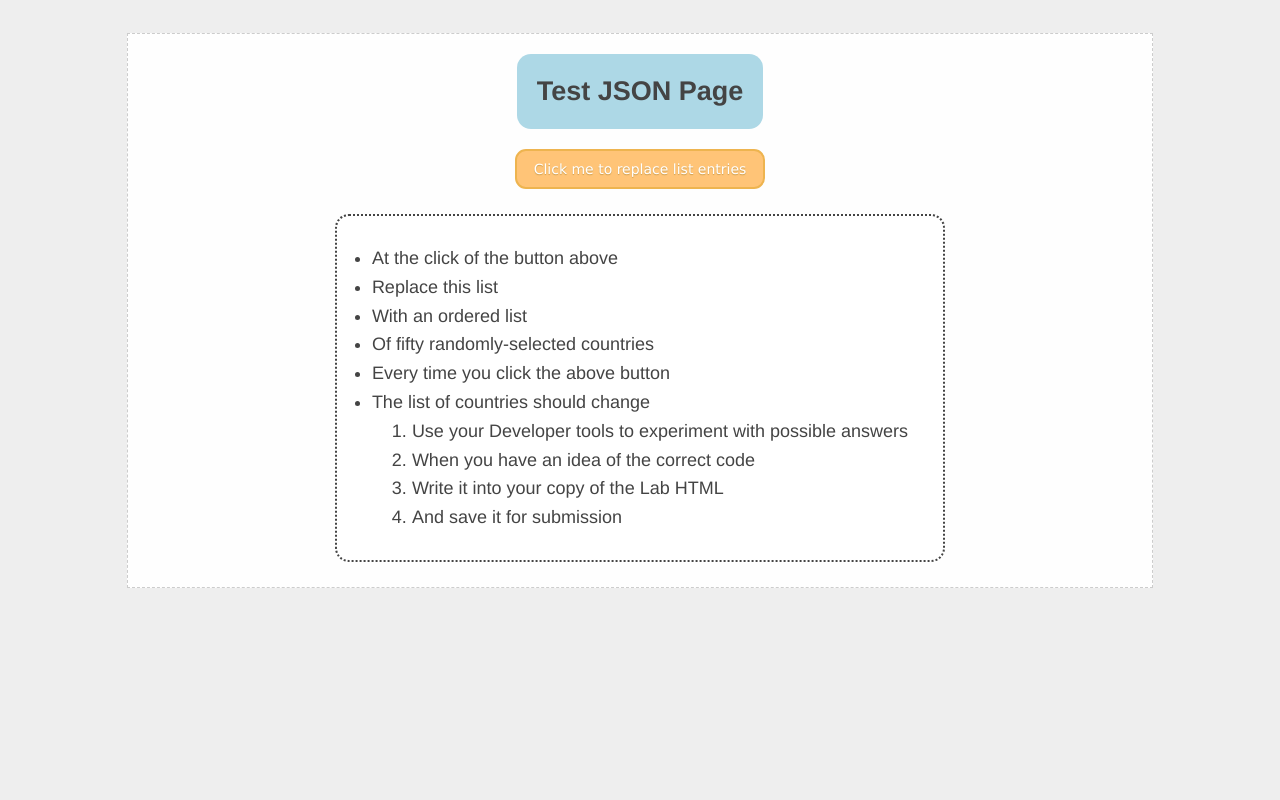
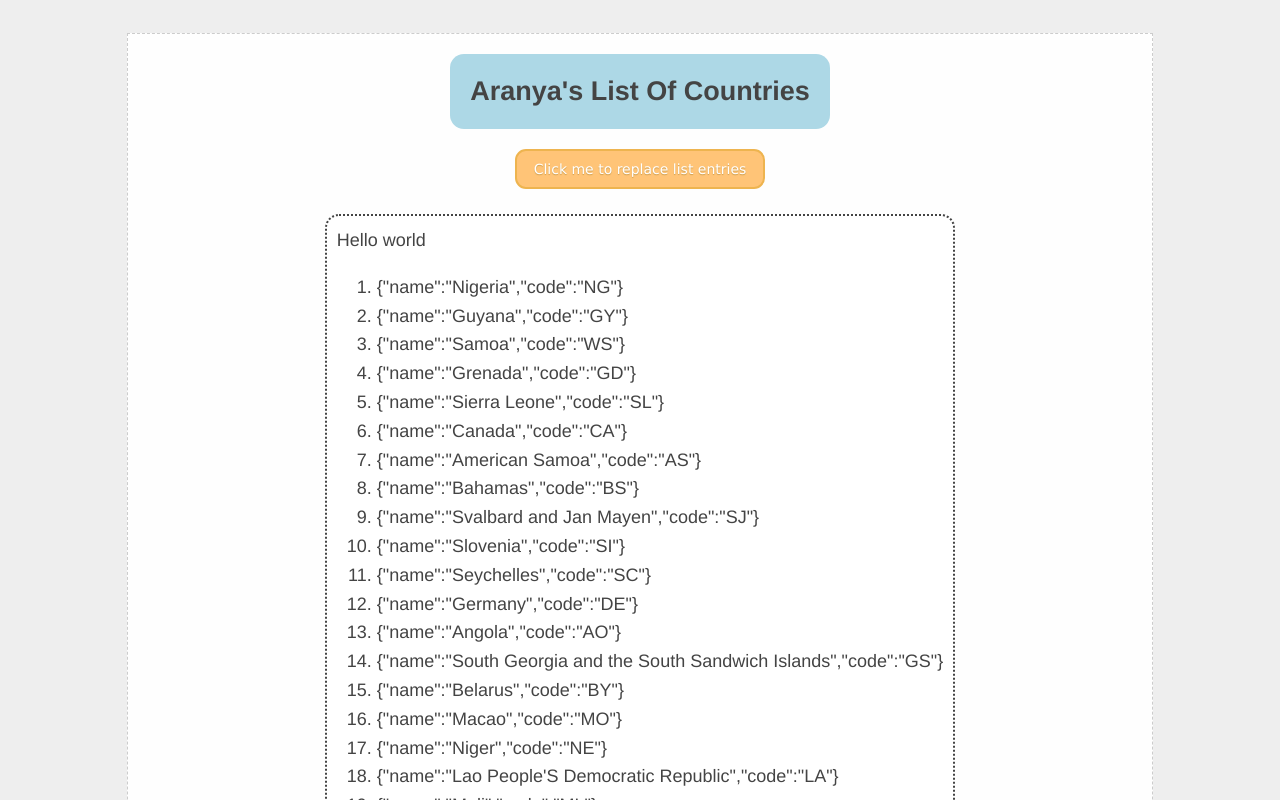
Before and after one commit to aprum/aprum.github.io, a plain HTML site: page lab_5/index.html in a window 1280 px wide. Both pictures are taken after a click on the button "Click me to replace list entries". Shown: the top 800 px of the page. Drawn offline with Linux system fonts and the light colour scheme.

Commit message:
testing random list

```diff
--- a/lab_5/index.html
+++ b/lab_5/index.html
@@ -1,9 +1,8 @@
 <!DOCTYPE html>
 <html lang="en">
-
   <head>
     <title>Test JSON page</title>
-  <link rel="stylesheet" type="text/css" href="styles.css">
+    <link rel="stylesheet" type="text/css" href="styles.css" />
   </head>
 
   <body>
@@ -11,8 +10,9 @@
       <div class="wrapper">
         <div class="header">Test JSON page</div>
         <!-- <button class="button" onclick="loadData()">Load Some JSON</button> -->
-      <button class="button" onclick="console.log('You haven\'t written a function yet!');">Click me to replace list
-        entries</button>
+        <button class="button" onclick="clickMe()">
+          Click me to replace list entries
+        </button>
         <div class="content">
           <ul class="instructions">
             <li>At the click of the button above</li>
@@ -22,7 +22,9 @@
             <li>Every time you click the above button</li>
             <li>The list of countries should change</li>
             <ol>
-            <li>Use your Developer tools to experiment with possible answers</li>
+              <li>
+                Use your Developer tools to experiment with possible answers
+              </li>
               <li>When you have an idea of the correct code</li>
               <li>Write it into your copy of the Lab HTML</li>
               <li>And save it for submission</li>
@@ -35,252 +37,279 @@
     <script>
       /* N.B. - For your lab, use the variable "countries" now available on the window space */
       const countries = [
-      { "name": "Afghanistan", "code": "AF" },
-      { "name": "Åland Islands", "code": "AX" },
-      { "name": "Albania", "code": "AL" },
-      { "name": "Algeria", "code": "DZ" },
-      { "name": "American Samoa", "code": "AS" },
-      { "name": "Andorra", "code": "AD" },
-      { "name": "Angola", "code": "AO" },
-      { "name": "Anguilla", "code": "AI" },
-      { "name": "Antarctica", "code": "AQ" },
-      { "name": "Antigua and Barbuda", "code": "AG" },
-      { "name": "Argentina", "code": "AR" },
-      { "name": "Armenia", "code": "AM" },
-      { "name": "Aruba", "code": "AW" },
-      { "name": "Australia", "code": "AU" },
-      { "name": "Austria", "code": "AT" },
-      { "name": "Azerbaijan", "code": "AZ" },
-      { "name": "Bahamas", "code": "BS" },
-      { "name": "Bahrain", "code": "BH" },
-      { "name": "Bangladesh", "code": "BD" },
-      { "name": "Barbados", "code": "BB" },
-      { "name": "Belarus", "code": "BY" },
-      { "name": "Belgium", "code": "BE" },
-      { "name": "Belize", "code": "BZ" },
-      { "name": "Benin", "code": "BJ" },
-      { "name": "Bermuda", "code": "BM" },
-      { "name": "Bhutan", "code": "BT" },
-      { "name": "Bolivia", "code": "BO" },
-      { "name": "Bosnia and Herzegovina", "code": "BA" },
-      { "name": "Botswana", "code": "BW" },
-      { "name": "Bouvet Island", "code": "BV" },
-      { "name": "Brazil", "code": "BR" },
-      { "name": "British Indian Ocean Territory", "code": "IO" },
-      { "name": "Brunei Darussalam", "code": "BN" },
-      { "name": "Bulgaria", "code": "BG" },
-      { "name": "Burkina Faso", "code": "BF" },
-      { "name": "Burundi", "code": "BI" },
-      { "name": "Cambodia", "code": "KH" },
-      { "name": "Cameroon", "code": "CM" },
-      { "name": "Canada", "code": "CA" },
-      { "name": "Cape Verde", "code": "CV" },
-      { "name": "Cayman Islands", "code": "KY" },
-      { "name": "Central African Republic", "code": "CF" },
-      { "name": "Chad", "code": "TD" },
-      { "name": "Chile", "code": "CL" },
-      { "name": "China", "code": "CN" },
-      { "name": "Christmas Island", "code": "CX" },
-      { "name": "Cocos (Keeling) Islands", "code": "CC" },
-      { "name": "Colombia", "code": "CO" },
-      { "name": "Comoros", "code": "KM" },
-      { "name": "Congo", "code": "CG" },
-      { "name": "Congo, The Democratic Republic of the", "code": "CD" },
-      { "name": "Cook Islands", "code": "CK" },
-      { "name": "Costa Rica", "code": "CR" },
-      { "name": "Cote D`Ivoire", "code": "CI" },
-      { "name": "Croatia", "code": "HR" },
-      { "name": "Cuba", "code": "CU" },
-      { "name": "Cyprus", "code": "CY" },
-      { "name": "Czech Republic", "code": "CZ" },
-      { "name": "Denmark", "code": "DK" },
-      { "name": "Djibouti", "code": "DJ" },
-      { "name": "Dominica", "code": "DM" },
-      { "name": "Dominican Republic", "code": "DO" },
-      { "name": "Ecuador", "code": "EC" },
-      { "name": "Egypt", "code": "EG" },
-      { "name": "El Salvador", "code": "SV" },
-      { "name": "Equatorial Guinea", "code": "GQ" },
-      { "name": "Eritrea", "code": "ER" },
-      { "name": "Estonia", "code": "EE" },
-      { "name": "Ethiopia", "code": "ET" },
-      { "name": "Falkland Islands (Malvinas)", "code": "FK" },
-      { "name": "Faroe Islands", "code": "FO" },
-      { "name": "Fiji", "code": "FJ" },
-      { "name": "Finland", "code": "FI" },
-      { "name": "France", "code": "FR" },
-      { "name": "French Guiana", "code": "GF" },
-      { "name": "French Polynesia", "code": "PF" },
-      { "name": "French Southern Territories", "code": "TF" },
-      { "name": "Gabon", "code": "GA" },
-      { "name": "Gambia", "code": "GM" },
-      { "name": "Georgia", "code": "GE" },
-      { "name": "Germany", "code": "DE" },
-      { "name": "Ghana", "code": "GH" },
-      { "name": "Gibraltar", "code": "GI" },
-      { "name": "Greece", "code": "GR" },
-      { "name": "Greenland", "code": "GL" },
-      { "name": "Grenada", "code": "GD" },
-      { "name": "Guadeloupe", "code": "GP" },
-      { "name": "Guam", "code": "GU" },
-      { "name": "Guatemala", "code": "GT" },
-      { "name": "Guernsey", "code": "GG" },
-      { "name": "Guinea", "code": "GN" },
-      { "name": "Guinea-Bissau", "code": "GW" },
-      { "name": "Guyana", "code": "GY" },
-      { "name": "Haiti", "code": "HT" },
-      { "name": "Heard Island and Mcdonald Islands", "code": "HM" },
-      { "name": "Holy See (Vatican City State)", "code": "VA" },
-      { "name": "Honduras", "code": "HN" },
-      { "name": "Hong Kong", "code": "HK" },
-      { "name": "Hungary", "code": "HU" },
-      { "name": "Iceland", "code": "IS" },
-      { "name": "India", "code": "IN" },
-      { "name": "Indonesia", "code": "ID" },
-      { "name": "Iran, Islamic Republic Of", "code": "IR" },
-      { "name": "Iraq", "code": "IQ" },
-      { "name": "Ireland", "code": "IE" },
-      { "name": "Isle of Man", "code": "IM" },
-      { "name": "Israel", "code": "IL" },
-      { "name": "Italy", "code": "IT" },
-      { "name": "Jamaica", "code": "JM" },
-      { "name": "Japan", "code": "JP" },
-      { "name": "Jersey", "code": "JE" },
-      { "name": "Jordan", "code": "JO" },
-      { "name": "Kazakhstan", "code": "KZ" },
-      { "name": "Kenya", "code": "KE" },
-      { "name": "Kiribati", "code": "KI" },
-      { "name": "Korea, Democratic People'S Republic of", "code": "KP" },
-      { "name": "Korea, Republic of", "code": "KR" },
-      { "name": "Kuwait", "code": "KW" },
-      { "name": "Kyrgyzstan", "code": "KG" },
-      { "name": "Lao People'S Democratic Republic", "code": "LA" },
-      { "name": "Latvia", "code": "LV" },
-      { "name": "Lebanon", "code": "LB" },
-      { "name": "Lesotho", "code": "LS" },
-      { "name": "Liberia", "code": "LR" },
-      { "name": "Libyan Arab Jamahiriya", "code": "LY" },
-      { "name": "Liechtenstein", "code": "LI" },
-      { "name": "Lithuania", "code": "LT" },
-      { "name": "Luxembourg", "code": "LU" },
-      { "name": "Macao", "code": "MO" },
-      { "name": "Macedonia, The Former Yugoslav Republic of", "code": "MK" },
-      { "name": "Madagascar", "code": "MG" },
-      { "name": "Malawi", "code": "MW" },
-      { "name": "Malaysia", "code": "MY" },
-      { "name": "Maldives", "code": "MV" },
-      { "name": "Mali", "code": "ML" },
-      { "name": "Malta", "code": "MT" },
-      { "name": "Marshall Islands", "code": "MH" },
-      { "name": "Martinique", "code": "MQ" },
-      { "name": "Mauritania", "code": "MR" },
-      { "name": "Mauritius", "code": "MU" },
-      { "name": "Mayotte", "code": "YT" },
-      { "name": "Mexico", "code": "MX" },
-      { "name": "Micronesia, Federated States of", "code": "FM" },
-      { "name": "Moldova, Republic of", "code": "MD" },
-      { "name": "Monaco", "code": "MC" },
-      { "name": "Mongolia", "code": "MN" },
-      { "name": "Montserrat", "code": "MS" },
-      { "name": "Morocco", "code": "MA" },
-      { "name": "Mozambique", "code": "MZ" },
-      { "name": "Myanmar", "code": "MM" },
-      { "name": "Namibia", "code": "NA" },
-      { "name": "Nauru", "code": "NR" },
-      { "name": "Nepal", "code": "NP" },
-      { "name": "Netherlands", "code": "NL" },
-      { "name": "Netherlands Antilles", "code": "AN" },
-      { "name": "New Caledonia", "code": "NC" },
-      { "name": "New Zealand", "code": "NZ" },
-      { "name": "Nicaragua", "code": "NI" },
-      { "name": "Niger", "code": "NE" },
-      { "name": "Nigeria", "code": "NG" },
-      { "name": "Niue", "code": "NU" },
-      { "name": "Norfolk Island", "code": "NF" },
-      { "name": "Northern Mariana Islands", "code": "MP" },
-      { "name": "Norway", "code": "NO" },
-      { "name": "Oman", "code": "OM" },
-      { "name": "Pakistan", "code": "PK" },
-      { "name": "Palau", "code": "PW" },
-      { "name": "Palestinian Territory, Occupied", "code": "PS" },
-      { "name": "Panama", "code": "PA" },
-      { "name": "Papua New Guinea", "code": "PG" },
-      { "name": "Paraguay", "code": "PY" },
-      { "name": "Peru", "code": "PE" },
-      { "name": "Philippines", "code": "PH" },
-      { "name": "Pitcairn", "code": "PN" },
-      { "name": "Poland", "code": "PL" },
-      { "name": "Portugal", "code": "PT" },
-      { "name": "Puerto Rico", "code": "PR" },
-      { "name": "Qatar", "code": "QA" },
-      { "name": "Reunion", "code": "RE" },
-      { "name": "Romania", "code": "RO" },
-      { "name": "Russian Federation", "code": "RU" },
-      { "name": "RWANDA", "code": "RW" },
-      { "name": "Saint Helena", "code": "SH" },
-      { "name": "Saint Kitts and Nevis", "code": "KN" },
-      { "name": "Saint Lucia", "code": "LC" },
-      { "name": "Saint Pierre and Miquelon", "code": "PM" },
-      { "name": "Saint Vincent and the Grenadines", "code": "VC" },
-      { "name": "Samoa", "code": "WS" },
-      { "name": "San Marino", "code": "SM" },
-      { "name": "Sao Tome and Principe", "code": "ST" },
-      { "name": "Saudi Arabia", "code": "SA" },
-      { "name": "Senegal", "code": "SN" },
-      { "name": "Serbia and Montenegro", "code": "CS" },
-      { "name": "Seychelles", "code": "SC" },
-      { "name": "Sierra Leone", "code": "SL" },
-      { "name": "Singapore", "code": "SG" },
-      { "name": "Slovakia", "code": "SK" },
-      { "name": "Slovenia", "code": "SI" },
-      { "name": "Solomon Islands", "code": "SB" },
-      { "name": "Somalia", "code": "SO" },
-      { "name": "South Africa", "code": "ZA" },
-      { "name": "South Georgia and the South Sandwich Islands", "code": "GS" },
-      { "name": "Spain", "code": "ES" },
-      { "name": "Sri Lanka", "code": "LK" },
-      { "name": "Sudan", "code": "SD" },
-      { "name": "Suriname", "code": "SR" },
-      { "name": "Svalbard and Jan Mayen", "code": "SJ" },
-      { "name": "Swaziland", "code": "SZ" },
-      { "name": "Sweden", "code": "SE" },
-      { "name": "Switzerland", "code": "CH" },
-      { "name": "Syrian Arab Republic", "code": "SY" },
-      { "name": "Taiwan, Province of China", "code": "TW" },
-      { "name": "Tajikistan", "code": "TJ" },
-      { "name": "Tanzania, United Republic of", "code": "TZ" },
-      { "name": "Thailand", "code": "TH" },
-      { "name": "Timor-Leste", "code": "TL" },
-      { "name": "Togo", "code": "TG" },
-      { "name": "Tokelau", "code": "TK" },
-      { "name": "Tonga", "code": "TO" },
-      { "name": "Trinidad and Tobago", "code": "TT" },
-      { "name": "Tunisia", "code": "TN" },
-      { "name": "Turkey", "code": "TR" },
-      { "name": "Turkmenistan", "code": "TM" },
-      { "name": "Turks and Caicos Islands", "code": "TC" },
-      { "name": "Tuvalu", "code": "TV" },
-      { "name": "Uganda", "code": "UG" },
-      { "name": "Ukraine", "code": "UA" },
-      { "name": "United Arab Emirates", "code": "AE" },
-      { "name": "United Kingdom", "code": "GB" },
-      { "name": "United States", "code": "US" },
-      { "name": "United States Minor Outlying Islands", "code": "UM" },
-      { "name": "Uruguay", "code": "UY" },
-      { "name": "Uzbekistan", "code": "UZ" },
-      { "name": "Vanuatu", "code": "VU" },
-      { "name": "Venezuela", "code": "VE" },
-      { "name": "Viet Nam", "code": "VN" },
-      { "name": "Virgin Islands, British", "code": "VG" },
-      { "name": "Virgin Islands, U.S.", "code": "VI" },
-      { "name": "Wallis and Futuna", "code": "WF" },
-      { "name": "Western Sahara", "code": "EH" },
-      { "name": "Yemen", "code": "YE" },
-      { "name": "Zambia", "code": "ZM" },
-      { "name": "Zimbabwe", "code": "ZW" }
-    ]
+        { name: "Afghanistan", code: "AF" },
+        { name: "Åland Islands", code: "AX" },
+        { name: "Albania", code: "AL" },
+        { name: "Algeria", code: "DZ" },
+        { name: "American Samoa", code: "AS" },
+        { name: "Andorra", code: "AD" },
+        { name: "Angola", code: "AO" },
+        { name: "Anguilla", code: "AI" },
+        { name: "Antarctica", code: "AQ" },
+        { name: "Antigua and Barbuda", code: "AG" },
+        { name: "Argentina", code: "AR" },
+        { name: "Armenia", code: "AM" },
+        { name: "Aruba", code: "AW" },
+        { name: "Australia", code: "AU" },
+        { name: "Austria", code: "AT" },
+        { name: "Azerbaijan", code: "AZ" },
+        { name: "Bahamas", code: "BS" },
+        { name: "Bahrain", code: "BH" },
+        { name: "Bangladesh", code: "BD" },
+        { name: "Barbados", code: "BB" },
+        { name: "Belarus", code: "BY" },
+        { name: "Belgium", code: "BE" },
+        { name: "Belize", code: "BZ" },
+        { name: "Benin", code: "BJ" },
+        { name: "Bermuda", code: "BM" },
+        { name: "Bhutan", code: "BT" },
+        { name: "Bolivia", code: "BO" },
+        { name: "Bosnia and Herzegovina", code: "BA" },
+        { name: "Botswana", code: "BW" },
+        { name: "Bouvet Island", code: "BV" },
+        { name: "Brazil", code: "BR" },
+        { name: "British Indian Ocean Territory", code: "IO" },
+        { name: "Brunei Darussalam", code: "BN" },
+        { name: "Bulgaria", code: "BG" },
+        { name: "Burkina Faso", code: "BF" },
+        { name: "Burundi", code: "BI" },
+        { name: "Cambodia", code: "KH" },
+        { name: "Cameroon", code: "CM" },
+        { name: "Canada", code: "CA" },
+        { name: "Cape Verde", code: "CV" },
+        { name: "Cayman Islands", code: "KY" },
+        { name: "Central African Republic", code: "CF" },
+        { name: "Chad", code: "TD" },
+        { name: "Chile", code: "CL" },
+        { name: "China", code: "CN" },
+        { name: "Christmas Island", code: "CX" },
+        { name: "Cocos (Keeling) Islands", code: "CC" },
+        { name: "Colombia", code: "CO" },
+        { name: "Comoros", code: "KM" },
+        { name: "Congo", code: "CG" },
+        { name: "Congo, The Democratic Republic of the", code: "CD" },
+        { name: "Cook Islands", code: "CK" },
+        { name: "Costa Rica", code: "CR" },
+        { name: "Cote D`Ivoire", code: "CI" },
+        { name: "Croatia", code: "HR" },
+        { name: "Cuba", code: "CU" },
+        { name: "Cyprus", code: "CY" },
+        { name: "Czech Republic", code: "CZ" },
+        { name: "Denmark", code: "DK" },
+        { name: "Djibouti", code: "DJ" },
+        { name: "Dominica", code: "DM" },
+        { name: "Dominican Republic", code: "DO" },
+        { name: "Ecuador", code: "EC" },
+        { name: "Egypt", code: "EG" },
+        { name: "El Salvador", code: "SV" },
+        { name: "Equatorial Guinea", code: "GQ" },
+        { name: "Eritrea", code: "ER" },
+        { name: "Estonia", code: "EE" },
+        { name: "Ethiopia", code: "ET" },
+        { name: "Falkland Islands (Malvinas)", code: "FK" },
+        { name: "Faroe Islands", code: "FO" },
+        { name: "Fiji", code: "FJ" },
+        { name: "Finland", code: "FI" },
+        { name: "France", code: "FR" },
+        { name: "French Guiana", code: "GF" },
+        { name: "French Polynesia", code: "PF" },
+        { name: "French Southern Territories", code: "TF" },
+        { name: "Gabon", code: "GA" },
+        { name: "Gambia", code: "GM" },
+        { name: "Georgia", code: "GE" },
+        { name: "Germany", code: "DE" },
+        { name: "Ghana", code: "GH" },
+        { name: "Gibraltar", code: "GI" },
+        { name: "Greece", code: "GR" },
+        { name: "Greenland", code: "GL" },
+        { name: "Grenada", code: "GD" },
+        { name: "Guadeloupe", code: "GP" },
+        { name: "Guam", code: "GU" },
+        { name: "Guatemala", code: "GT" },
+        { name: "Guernsey", code: "GG" },
+        { name: "Guinea", code: "GN" },
+        { name: "Guinea-Bissau", code: "GW" },
+        { name: "Guyana", code: "GY" },
+        { name: "Haiti", code: "HT" },
+        { name: "Heard Island and Mcdonald Islands", code: "HM" },
+        { name: "Holy See (Vatican City State)", code: "VA" },
+        { name: "Honduras", code: "HN" },
+        { name: "Hong Kong", code: "HK" },
+        { name: "Hungary", code: "HU" },
+        { name: "Iceland", code: "IS" },
+        { name: "India", code: "IN" },
+        { name: "Indonesia", code: "ID" },
+        { name: "Iran, Islamic Republic Of", code: "IR" },
+        { name: "Iraq", code: "IQ" },
+        { name: "Ireland", code: "IE" },
+        { name: "Isle of Man", code: "IM" },
+        { name: "Israel", code: "IL" },
+        { name: "Italy", code: "IT" },
+        { name: "Jamaica", code: "JM" },
+        { name: "Japan", code: "JP" },
+        { name: "Jersey", code: "JE" },
+        { name: "Jordan", code: "JO" },
+        { name: "Kazakhstan", code: "KZ" },
+        { name: "Kenya", code: "KE" },
+        { name: "Kiribati", code: "KI" },
+        { name: "Korea, Democratic People'S Republic of", code: "KP" },
+        { name: "Korea, Republic of", code: "KR" },
+        { name: "Kuwait", code: "KW" },
+        { name: "Kyrgyzstan", code: "KG" },
+        { name: "Lao People'S Democratic Republic", code: "LA" },
+        { name: "Latvia", code: "LV" },
+        { name: "Lebanon", code: "LB" },
+        { name: "Lesotho", code: "LS" },
+        { name: "Liberia", code: "LR" },
+        { name: "Libyan Arab Jamahiriya", code: "LY" },
+        { name: "Liechtenstein", code: "LI" },
+        { name: "Lithuania", code: "LT" },
+        { name: "Luxembourg", code: "LU" },
+        { name: "Macao", code: "MO" },
+        { name: "Macedonia, The Former Yugoslav Republic of", code: "MK" },
+        { name: "Madagascar", code: "MG" },
+        { name: "Malawi", code: "MW" },
+        { name: "Malaysia", code: "MY" },
+        { name: "Maldives", code: "MV" },
+        { name: "Mali", code: "ML" },
+        { name: "Malta", code: "MT" },
+        { name: "Marshall Islands", code: "MH" },
+        { name: "Martinique", code: "MQ" },
+        { name: "Mauritania", code: "MR" },
+        { name: "Mauritius", code: "MU" },
+        { name: "Mayotte", code: "YT" },
+        { name: "Mexico", code: "MX" },
+        { name: "Micronesia, Federated States of", code: "FM" },
+        { name: "Moldova, Republic of", code: "MD" },
+        { name: "Monaco", code: "MC" },
+        { name: "Mongolia", code: "MN" },
+        { name: "Montserrat", code: "MS" },
+        { name: "Morocco", code: "MA" },
+        { name: "Mozambique", code: "MZ" },
+        { name: "Myanmar", code: "MM" },
+        { name: "Namibia", code: "NA" },
+        { name: "Nauru", code: "NR" },
+        { name: "Nepal", code: "NP" },
+        { name: "Netherlands", code: "NL" },
+        { name: "Netherlands Antilles", code: "AN" },
+        { name: "New Caledonia", code: "NC" },
+        { name: "New Zealand", code: "NZ" },
+        { name: "Nicaragua", code: "NI" },
+        { name: "Niger", code: "NE" },
+        { name: "Nigeria", code: "NG" },
+        { name: "Niue", code: "NU" },
+        { name: "Norfolk Island", code: "NF" },
+        { name: "Northern Mariana Islands", code: "MP" },
+        { name: "Norway", code: "NO" },
+        { name: "Oman", code: "OM" },
+        { name: "Pakistan", code: "PK" },
+        { name: "Palau", code: "PW" },
+        { name: "Palestinian Territory, Occupied", code: "PS" },
+        { name: "Panama", code: "PA" },
+        { name: "Papua New Guinea", code: "PG" },
+        { name: "Paraguay", code: "PY" },
+        { name: "Peru", code: "PE" },
+        { name: "Philippines", code: "PH" },
+        { name: "Pitcairn", code: "PN" },
+        { name: "Poland", code: "PL" },
+        { name: "Portugal", code: "PT" },
+        { name: "Puerto Rico", code: "PR" },
+        { name: "Qatar", code: "QA" },
+        { name: "Reunion", code: "RE" },
+        { name: "Romania", code: "RO" },
+        { name: "Russian Federation", code: "RU" },
+        { name: "RWANDA", code: "RW" },
+        { name: "Saint Helena", code: "SH" },
+        { name: "Saint Kitts and Nevis", code: "KN" },
+        { name: "Saint Lucia", code: "LC" },
+        { name: "Saint Pierre and Miquelon", code: "PM" },
+        { name: "Saint Vincent and the Grenadines", code: "VC" },
+        { name: "Samoa", code: "WS" },
+        { name: "San Marino", code: "SM" },
+        { name: "Sao Tome and Principe", code: "ST" },
+        { name: "Saudi Arabia", code: "SA" },
+        { name: "Senegal", code: "SN" },
+        { name: "Serbia and Montenegro", code: "CS" },
+        { name: "Seychelles", code: "SC" },
+        { name: "Sierra Leone", code: "SL" },
+        { name: "Singapore", code: "SG" },
+        { name: "Slovakia", code: "SK" },
+        { name: "Slovenia", code: "SI" },
+        { name: "Solomon Islands", code: "SB" },
+        { name: "Somalia", code: "SO" },
+        { name: "South Africa", code: "ZA" },
+        { name: "South Georgia and the South Sandwich Islands", code: "GS" },
+        { name: "Spain", code: "ES" },
+        { name: "Sri Lanka", code: "LK" },
+        { name: "Sudan", code: "SD" },
+        { name: "Suriname", code: "SR" },
+        { name: "Svalbard and Jan Mayen", code: "SJ" },
+        { name: "Swaziland", code: "SZ" },
+        { name: "Sweden", code: "SE" },
+        { name: "Switzerland", code: "CH" },
+        { name: "Syrian Arab Republic", code: "SY" },
+        { name: "Taiwan, Province of China", code: "TW" },
+        { name: "Tajikistan", code: "TJ" },
+        { name: "Tanzania, United Republic of", code: "TZ" },
+        { name: "Thailand", code: "TH" },
+        { name: "Timor-Leste", code: "TL" },
+        { name: "Togo", code: "TG" },
+        { name: "Tokelau", code: "TK" },
+        { name: "Tonga", code: "TO" },
+        { name: "Trinidad and Tobago", code: "TT" },
+        { name: "Tunisia", code: "TN" },
+        { name: "Turkey", code: "TR" },
+        { name: "Turkmenistan", code: "TM" },
+        { name: "Turks and Caicos Islands", code: "TC" },
+        { name: "Tuvalu", code: "TV" },
+        { name: "Uganda", code: "UG" },
+        { name: "Ukraine", code: "UA" },
+        { name: "United Arab Emirates", code: "AE" },
+        { name: "United Kingdom", code: "GB" },
+        { name: "United States", code: "US" },
+        { name: "United States Minor Outlying Islands", code: "UM" },
+        { name: "Uruguay", code: "UY" },
+        { name: "Uzbekistan", code: "UZ" },
+        { name: "Vanuatu", code: "VU" },
+        { name: "Venezuela", code: "VE" },
+        { name: "Viet Nam", code: "VN" },
+        { name: "Virgin Islands, British", code: "VG" },
+        { name: "Virgin Islands, U.S.", code: "VI" },
+        { name: "Wallis and Futuna", code: "WF" },
+        { name: "Western Sahara", code: "EH" },
+        { name: "Yemen", code: "YE" },
+        { name: "Zambia", code: "ZM" },
+        { name: "Zimbabwe", code: "ZW" }
+      ];
       console.log("List of countries in the world", countries);
+
+      function clickMe() {
+        const content = document.querySelector(".content");
+        content.innerHTML = "Hello world";
+
+        // Question 1
+        const newHeading = document.querySelector(".header");
+        newHeading.textContent = "Aranya's List of Countries";
+
+        // Question 2 & 3
+        content.innerHTML += '<ol class="countries"></ol>';
+        const olClass = document.getElementsByClassName("countries");
+
+        let empty = [];
+        let i = 0;
+        // olClass[0].innerHTML += "<li>test</li>"
+
+        for (i = 0; i < 25; i++) {
+          let country = JSON.stringify(countries[Math.floor(Math.random() * countries.length)]);
+          olClass[0].innerHTML += "<li>" + country + "</li>";
+          console.log(country);
+        }
+
+        //olClass[0].innerHTML = JSON.stringify(countries[Math.floor(Math.random() * countries.length)]);
+
+      }
+
+      //olClass[0].innerHTML = JSON.stringify(countries[Math.floor(Math.random() * countries.length)]);
     </script>
   </body>
-
 </html>
```
Lines whose indentation alone changed are shown as unchanged.
